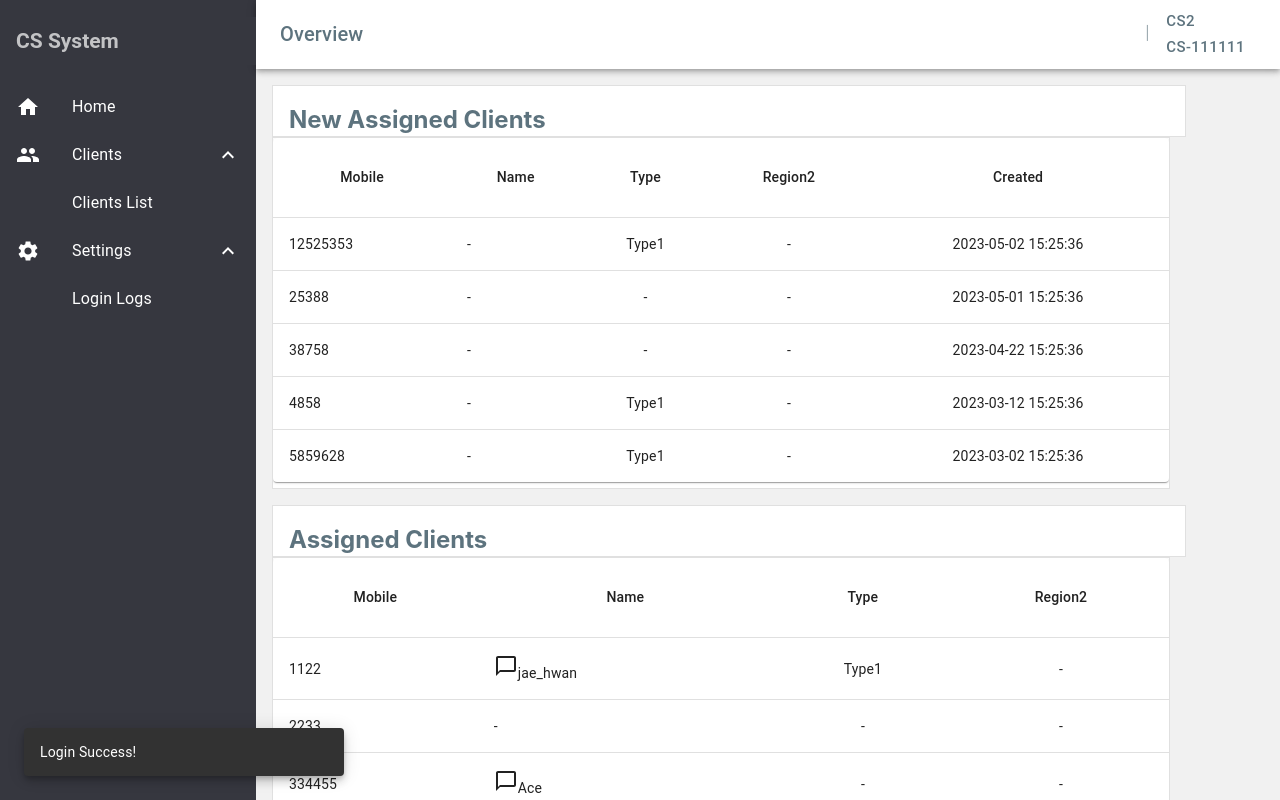
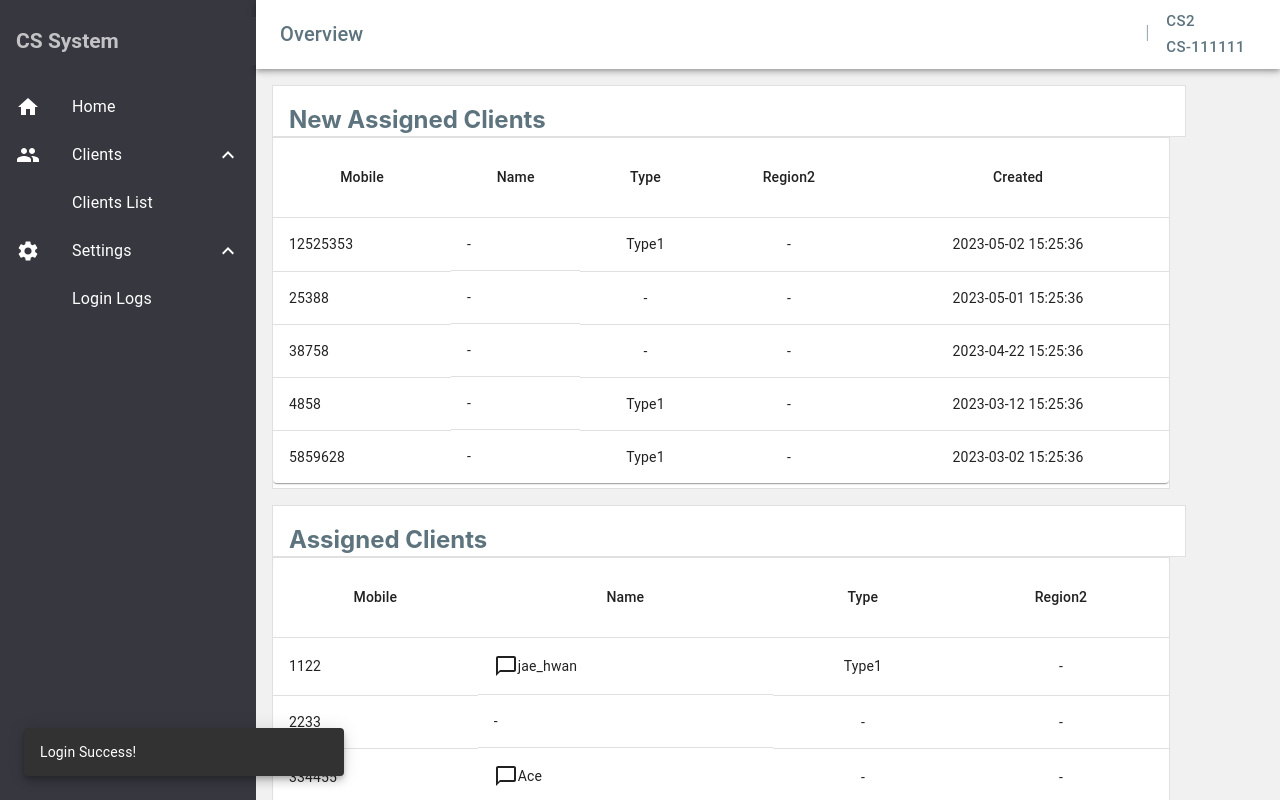
Before and after one commit to JayLiuZymber/muiCSsystem, a React (Create React App) app: page /login in a window 1280 px wide. Both pictures are taken after typing "Sample", "Sample123" into the empty fields and a click on the button "LOGIN". Shown: the top 800 px of the page. Built offline with nearby package versions, Linux system fonts and the light colour scheme.

Commit message:
fix Name icon align does not center in name grid

```diff
--- a/src/views/AssignedClients.jsx
+++ b/src/views/AssignedClients.jsx
@@ -56,7 +56,7 @@ export default function AssignedClients() {
                 <TableContainer component={Paper}>
                 <Table aria-label="simple table">
                     <TableHead>
-                        <TableRow sx={{  height: 80 }} >
+                        <TableRow sx={{ height: 80 }} >
                             {heads.map((head) => (
                                 <TableCell key={head} align="center">{head} </TableCell>
                             ))}
@@ -71,7 +71,9 @@ export default function AssignedClients() {
                         <TableCell align="left" component="th" scope="row">
                             {row.mobile}
                         </TableCell>
-                        <TableCell align="left">{row.name}</TableCell>
+                        <TableCell align="left" sx={{display: 'flex', alignItems: 'center'}}>
+                            {row.name}
+                        </TableCell>
                         <TableCell align="center">{row.type}</TableCell>
                         <TableCell align="center">{row.region2}</TableCell>
                         </TableRow>
--- a/src/views/NewAssignedClients.jsx
+++ b/src/views/NewAssignedClients.jsx
@@ -71,7 +71,9 @@ export default function NewAssignedClients() {
                         <TableCell align="left" component="th" scope="row">
                             {row.mobile}
                         </TableCell>
-                        <TableCell align="left">{row.name}</TableCell>
+                        <TableCell align="left"sx={{display: 'flex', alignItems: 'center'}}>
+                            {row.name}
+                        </TableCell>
                         <TableCell align="center">{row.type}</TableCell>
                         <TableCell align="center">{row.region2}</TableCell>
                         <TableCell align="center">{row.created}</TableCell>
```
